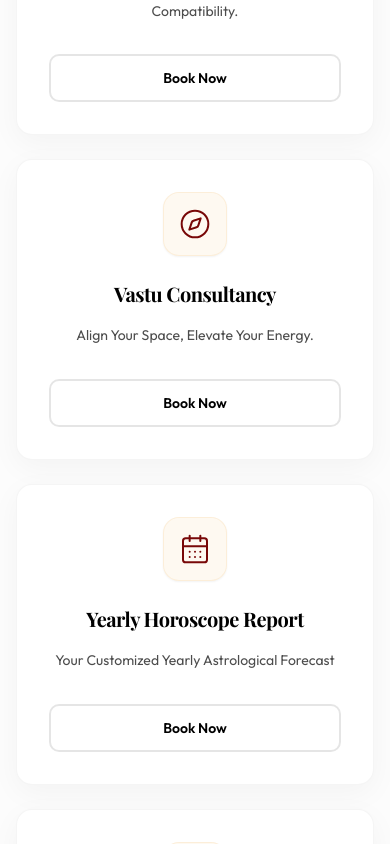
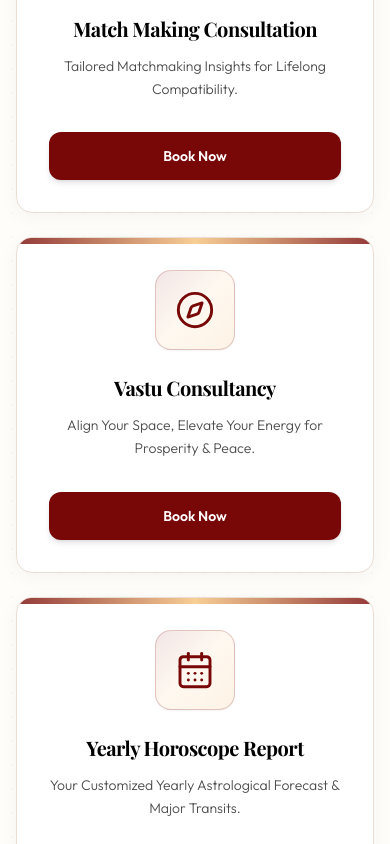
Before and after one commit to tanikshrma/jyotish-frontend, a React (Vite) app: page / in a window 390 px wide. Shown: the part 2240-3084 px from the top of the page. Built offline with nearby package versions, Linux system fonts and the light colour scheme; the HTML template or start-up script is replaced by a standard one.

Commit message:
Fix 12 UI/UX and form validation issues across popups, forms, section themes, footer, FAQs, and responsive layouts

```diff
--- a/src/components/BookingModal.tsx
+++ b/src/components/BookingModal.tsx
@@ -92,6 +92,13 @@ export const BookingModal = React.forwardRef<HTMLDivElement, BookingModalProps>(
   const [phone, setPhone] = useState("");
   const [service, setService] = useState(defaultService || "complete-horoscope");
 
+  // Sync service whenever modal opens with defaultService prop
+  useEffect(() => {
+    if (isOpen && defaultService) {
+      setService(defaultService);
+    }
+  }, [isOpen, defaultService]);
+
   // Calendar State
   const [selectedDate, setSelectedDate] = useState<Date | undefined>(undefined);
   const [selectedSlot, setSelectedSlot] = useState<string | null>(null);
@@ -176,10 +183,22 @@ export const BookingModal = React.forwardRef<HTMLDivElement, BookingModalProps>(
     e.preventDefault();
 
     const newErrors: { [key: string]: string } = {};
-    if (!firstName) newErrors.firstName = "First name is required";
-    if (!lastName) newErrors.lastName = "Last name is required";
-    if (!email) newErrors.email = "Email is required";
-    if (!phone) newErrors.phone = "Phone is required";
+    if (!firstName.trim()) newErrors.firstName = "First name is required";
+    if (!lastName.trim()) newErrors.lastName = "Last name is required";
+
+    const emailRegex = /^[^\s@]+@[^\s@]+\.[^\s@]{2,}$/;
+    if (!email.trim()) {
+      newErrors.email = "Email is required";
+    } else if (!emailRegex.test(email.trim())) {
+      newErrors.email = "Please enter a valid email address (must include '@' and '.com' domain)";
+    }
+
+    const phoneDigits = phone.replace(/\D/g, '');
+    if (!phone.trim()) {
+      newErrors.phone = "Phone is required";
+    } else if (phoneDigits.length < 10) {
+      newErrors.phone = "Please enter a valid 10-digit phone number";
+    }
 
     if (Object.keys(newErrors).length > 0) {
       setErrors(newErrors);
@@ -463,7 +482,7 @@ function mapServiceToPricing(serviceName: string): { serviceId: ServiceId; varia
                 <Label htmlFor="phone" className="text-xs font-semibold text-foreground/80 ml-1">Phone Number</Label>
                 <div className="relative group">
                   <Phone className="absolute left-3.5 top-1/2 -translate-y-1/2 w-4 h-4 text-primary/40 group-focus-within:text-primary transition-colors" />
-                  <Input id="phone" type="tel" value={phone} onChange={e => {setPhone(e.target.value); setErrors({...errors, phone: ''})}} className={cn("pl-10 bg-white border-secondary/30 focus-visible:ring-primary focus-visible:border-primary h-11 rounded-xl shadow-sm text-foreground transition-all duration-300", errors.phone && "border-destructive")} placeholder="+91 98765 43210" />
+                  <Input id="phone" type="tel" value={phone} onChange={e => {setPhone(e.target.value.replace(/[^0-9+]/g, '')); setErrors({...errors, phone: ''})}} className={cn("pl-10 bg-white border-secondary/30 focus-visible:ring-primary focus-visible:border-primary h-11 rounded-xl shadow-sm text-foreground transition-all duration-300", errors.phone && "border-destructive")} placeholder="Enter 10-digit phone number" />
                 </div>
                 {errors.phone && <p className="text-destructive text-xs ml-1">{errors.phone}</p>}
               </div>
--- a/src/components/FormDateInput.tsx
+++ b/src/components/FormDateInput.tsx
@@ -134,6 +134,7 @@ export function DateInputField({
   };
 
   return (
+    <div className="flex flex-col gap-1 w-full relative">
       <div className="relative group">
         <Input
           type="text"
@@ -221,6 +222,8 @@ export function DateInputField({
           </div>
         </PopoverContent>
       </Popover>
+      </div>
+      {error && <span className="text-xs text-red-600 font-medium ml-1 block">{error}</span>}
     </div>
   );
 }
--- a/src/components/HoroscopeCategoryTemplate.tsx
+++ b/src/components/HoroscopeCategoryTemplate.tsx
@@ -737,11 +737,11 @@ export const HoroscopeCategoryTemplate = ({ title, timeframe, category, descript
                 ][index] : faq.answer;
 
                 return (
-                  <AccordionItem key={index} value={`item-${index}`}>
-                    <AccordionTrigger>
+                  <AccordionItem key={index} value={`item-${index}`} className="border border-[#E9DED3] bg-white rounded-2xl mb-4 px-6 md:px-8 shadow-sm overflow-hidden text-left">
+                    <AccordionTrigger className="text-left font-bold text-lg md:text-xl text-primary hover:no-underline py-5">
                       {translatedQuestion}
                     </AccordionTrigger>
-                    <AccordionContent>
+                    <AccordionContent className="text-foreground/80 text-base md:text-lg leading-relaxed pb-6 text-left">
                       {translatedAnswer}
                     </AccordionContent>
                   </AccordionItem>
--- a/src/components/Services.tsx
+++ b/src/components/Services.tsx
@@ -3,8 +3,8 @@ import { Card, CardContent } from "./ui/card";
 import { Link } from "react-router-dom";
 import {
   BookOpen, Calendar, Users, Compass,
-  CalendarDays, CalendarRange, Gem, HeartHandshake,
-  BookMarked, Baby, Briefcase, ShieldAlert
+  CalendarDays, Gem, HeartHandshake,
+  BookMarked, Baby, Briefcase, ShieldAlert, Sparkles
 } from "lucide-react";
 
 const services = [
@@ -12,99 +12,144 @@ const services = [
     title: "Complete Horoscope Analysis",
     description: "Transform Uncertainty into Confidence with a Personalized Session.",
     icon: BookOpen,
+    badge: "Popular",
     link: "/complete-horoscope-analysis",
   },
   {
     title: "Daily Horoscope Report",
     description: "Daily personalized guidance on life, love, career, health and finance.",
     icon: Calendar,
+    badge: "Free",
     link: "/daily-horoscope",
   },
   {
     title: "Match Making Consultation",
     description: "Tailored Matchmaking Insights for Lifelong Compatibility.",
     icon: Users,
+    badge: "Compatibility",
     link: "/matchmaking-consultation",
   },
   {
     title: "Vastu Consultancy",
-    description: "Align Your Space, Elevate Your Energy.",
+    description: "Align Your Space, Elevate Your Energy for Prosperity & Peace.",
     icon: Compass,
+    badge: "Vastu",
     link: "/vastu-consultancy",
   },
   {
     title: "Yearly Horoscope Report",
-    description: "Your Customized Yearly Astrological Forecast",
+    description: "Your Customized Yearly Astrological Forecast & Major Transits.",
     icon: CalendarDays,
+    badge: "Yearly",
     link: "/yearly-horoscope-report",
   },
-
   {
     title: "Gemstone Analysis",
     description: "Explore our diverse collection of astrological guidance gemstones.",
     icon: Gem,
+    badge: "Gemstone",
     link: "https://manthancrystals.com/",
   },
   {
     title: "Couple Kundli Analysis",
-    description: "Kundli Milan Horoscope Matching for Marriage",
+    description: "Kundli Milan Horoscope Matching for Marriage & Harmony.",
     icon: HeartHandshake,
+    badge: "Marriage",
     link: "/couple-kundli-analysis",
   },
   {
     title: "Lal Kitab Report",
-    description: "Lal Kitab Insights for Career, Health, Wealth, and Relationships",
+    description: "Lal Kitab Insights for Career, Health, Wealth, and Relationships.",
     icon: BookMarked,
+    badge: "Remedies",
     link: "/lal-kitab-report",
   },
   {
-    title: "Baby name Report",
-    description: "Meaningful Names Based on Planetary Influence and Birth Chart",
+    title: "Baby Name Report",
+    description: "Meaningful Names Based on Planetary Influence and Birth Chart.",
     icon: Baby,
+    badge: "Newborn",
     link: "/baby-name-report",
   },
   {
     title: "Career Guidance",
-    description: "Best Career Paths as Per Planetary Strength and Dasha",
+    description: "Best Career Paths as Per Planetary Strength and Dasha Cycles.",
     icon: Briefcase,
+    badge: "Career",
     link: "/career-guidance",
   },
   {
-    title: "Kal Sarp & Manglik Dosha Report",
-    description: "Kaal Sarp and Manglik Dosh remedies bring balance, success, and peace",
+    title: "Kal Sarp & Manglik Dosha",
+    description: "Kaal Sarp and Manglik Dosh remedies bring balance, success, and peace.",
     icon: ShieldAlert,
+    badge: "Dosha Remedy",
     link: "/kal-sarp-manglik-dosha-report",
   },
 ];
 
 export function Services() {
   return (
-    <section id="services" className="py-24 bg-background">
-      <div className="container mx-auto px-4">
-        <div className="text-center max-w-3xl mx-auto mb-16">
-          <h2 className="text-4xl md:text-5xl font-bold font-serif mb-6 text-black">Our <span className="text-primary">Services</span></h2>
-          <p className="text-lg text-black/80">
+    <section id="services" className="py-24 bg-[#FFFDF9] relative overflow-hidden">
+      {/* Background pattern */}
+      <div
+        className="absolute inset-0 opacity-[0.03] pointer-events-none"
+        style={{
+          backgroundImage: `radial-gradient(circle at center, #780808 1.5px, transparent 1.5px)`,
+          backgroundSize: `24px 24px`
+        }}
+      />
+
+      <div className="container mx-auto px-4 relative z-10 max-w-[1300px]">
+        <div className="text-center max-w-3xl mx-auto mb-16 space-y-4">
+          <div className="inline-flex items-center gap-2 px-4 py-1.5 rounded-full bg-primary/10 border border-primary/20 text-primary text-sm font-semibold">
+            <Sparkles className="w-4 h-4 text-secondary" />
+            <span>Vedic Wisdom & Guidance</span>
+          </div>
+          <h2 className="text-4xl md:text-5xl font-bold font-serif text-black">
+            Our <span className="text-primary">Services</span>
+          </h2>
+          <p className="text-lg text-black/80 font-light">
             Choose the service that fits your needs and start your journey toward clarity, success, and spiritual balance.
           </p>
         </div>
 
-        <div className="grid sm:grid-cols-2 lg:grid-cols-3 xl:grid-cols-4 gap-6">
-          {services.map((service, index) => (
-            <Card key={index} className="group relative overflow-hidden bg-white border border-border/40 rounded-2xl shadow-[0_8px_30px_rgb(0,0,0,0.04)] hover:shadow-[0_20px_40px_-15px_rgba(0,0,0,0.1)] hover:border-primary/20 hover:-translate-y-1 transition-all duration-500">
-              <div className="absolute top-0 left-0 w-full h-1 bg-gradient-to-r from-transparent via-primary/50 to-transparent opacity-0 group-hover:opacity-100 transition-opacity duration-500"></div>
+        <div className="grid sm:grid-cols-2 lg:grid-cols-3 xl:grid-cols-4 gap-6 md:gap-8">
+          {services.map((service, index) => {
+            const Icon = service.icon;
+            return (
+              <Card
+                key={index}
+                className="group relative overflow-hidden bg-white border border-[#E9DED3] rounded-2xl shadow-[0_4px_20px_rgba(0,0,0,0.04)] hover:shadow-[0_20px_40px_-15px_rgba(120,8,8,0.15)] hover:border-primary/40 hover:-translate-y-1.5 transition-all duration-500 flex flex-col justify-between"
+              >
+                {/* Top Glowing Gradient Bar */}
+                <div className="absolute top-0 left-0 w-full h-1.5 bg-gradient-to-r from-primary via-[#F5C27A] to-primary opacity-80 group-hover:opacity-100 transition-opacity duration-500" />
 
-              <CardContent className="p-8 flex flex-col items-center text-center h-full">
-                <div className="w-16 h-16 mb-6 rounded-2xl bg-secondary/10 border border-secondary/20 flex items-center justify-center group-hover:bg-primary group-hover:border-primary transition-colors duration-500 shadow-sm">
-                  <service.icon className="w-8 h-8 text-primary group-hover:text-white transition-colors duration-500" strokeWidth={1.5} />
-                </div>
-                <h3 className="text-xl font-bold font-serif mb-4 text-black group-hover:text-primary transition-colors duration-300">{service.title}</h3>
-                <p className="text-black/70 text-sm mb-8 flex-grow leading-relaxed">{service.description}</p>
-                <Button asChild className="w-full bg-transparent border-2 border-black/10 text-black hover:bg-[#1a1a1a] hover:text-white hover:border-[#1a1a1a] transition-all duration-300 ease-out text-sm font-semibold h-12 shadow-none hover:shadow-md hover:-translate-y-0.5">
-                  <Link to={service.link} target={service.link.startsWith('http') ? '_blank' : undefined}>Book Now</Link>
-                </Button>
-              </CardContent>
-            </Card>
-          ))}
+                <CardContent className="p-8 flex flex-col items-center text-center h-full">
+                  {/* Interactive Dual-Tone Icon Container */}
+                  <div className="relative w-20 h-20 mb-6 rounded-2xl bg-gradient-to-br from-primary/10 via-[#FFF8F0] to-[#F5C27A]/20 border border-primary/20 flex items-center justify-center group-hover:from-primary group-hover:to-[#5A0606] group-hover:border-primary group-hover:scale-110 transition-all duration-500 shadow-sm group-hover:shadow-[0_8px_25px_rgba(120,8,8,0.3)]">
+                    <Icon className="w-10 h-10 text-primary group-hover:text-[#F5C27A] transition-colors duration-500 stroke-[1.75]" />
+                  </div>
+
+                  <h3 className="text-xl font-bold font-serif mb-3 text-black group-hover:text-primary transition-colors duration-300">
+                    {service.title}
+                  </h3>
+
+                  <p className="text-black/70 text-sm mb-8 flex-grow leading-relaxed font-light">
+                    {service.description}
+                  </p>
+
+                  <Button
+                    asChild
+                    className="w-full bg-primary hover:bg-primary/90 text-white font-semibold h-12 rounded-xl shadow-md transition-all duration-300 group-hover:shadow-lg group-hover:-translate-y-0.5"
+                  >
+                    <Link to={service.link} target={service.link.startsWith('http') ? '_blank' : undefined}>
+                      Book Now
+                    </Link>
+                  </Button>
+                </CardContent>
+              </Card>
+            );
+          })}
         </div>
       </div>
     </section>
--- a/src/components/Testimonials.tsx
+++ b/src/components/Testimonials.tsx
@@ -62,10 +62,10 @@ export function Testimonials() {
             }}
             className="w-full"
           >
-            <CarouselContent className="-ml-4 md:-ml-8">
+            <CarouselContent className="-ml-4 md:-ml-8 py-8">
               {testimonials.map((testimonial, index) => (
                 <CarouselItem key={index} className="pl-4 md:pl-8 md:basis-1/2 lg:basis-1/2">
-                  <Card className="h-full bg-white border border-[#E9DED3] shadow-[0_8px_30px_rgb(0,0,0,0.04)] rounded-2xl hover:-translate-y-2 hover:shadow-[0_20px_40px_-15px_rgba(245,194,122,0.2)] hover:border-[#F5C27A]/50 transition-all duration-500 overflow-hidden relative group">
+                  <Card className="h-full bg-white border border-[#E9DED3] shadow-[0_4px_20px_rgba(0,0,0,0.03)] rounded-2xl relative z-10 hover:z-20 hover:-translate-y-1.5 hover:shadow-[0_12px_30px_rgba(120,8,8,0.1)] hover:border-[#F5C27A]/60 transition-all duration-500 overflow-hidden group">
                     <div className="absolute top-0 right-0 w-32 h-32 bg-gradient-to-br from-[#F5C27A]/10 to-transparent rounded-bl-full -z-10 opacity-0 group-hover:opacity-100 transition-opacity duration-500" />
                     <CardContent className="p-8 md:p-10 relative h-full flex flex-col">
                       <Quote className="absolute top-8 right-8 w-16 h-16 text-[#F5C27A]/10 group-hover:text-[#F5C27A]/20 transition-colors duration-500" />
--- a/src/components/ui/dialog.tsx
+++ b/src/components/ui/dialog.tsx
@@ -42,8 +42,8 @@ const DialogContent = React.forwardRef<
       {...props}
     >
       {children}
-      <DialogPrimitive.Close className="absolute right-4 top-4 rounded-sm opacity-70 ring-offset-background transition-opacity hover:opacity-100 focus:outline-none focus:ring-2 focus:ring-ring focus:ring-offset-2 disabled:pointer-events-none data-[state=open]:bg-accent data-[state=open]:text-muted-foreground">
-        <X className="h-4 w-4" />
+      <DialogPrimitive.Close className="absolute right-4 top-4 z-[60] flex h-8 w-8 items-center justify-center rounded-full bg-black/10 hover:bg-black/20 text-gray-700 hover:text-black transition-all cursor-pointer pointer-events-auto ring-offset-background focus:outline-none focus:ring-2 focus:ring-ring focus:ring-offset-2 disabled:pointer-events-none data-[state=open]:bg-accent data-[state=open]:text-muted-foreground">
+        <X className="h-4 w-4 stroke-[2.5]" />
         <span className="sr-only">Close</span>
       </DialogPrimitive.Close>
     </DialogPrimitive.Content>
```
Also changed, not shown: src/components/Footer.tsx (+11 -2 lines), src/components/VideoGuides.tsx (+5 -5 lines), src/components/Zodiac.tsx (+11 -14 lines), src/pages/ContactUs.tsx (+61 -9 lines). Lines whose indentation alone changed are shown as unchanged.
